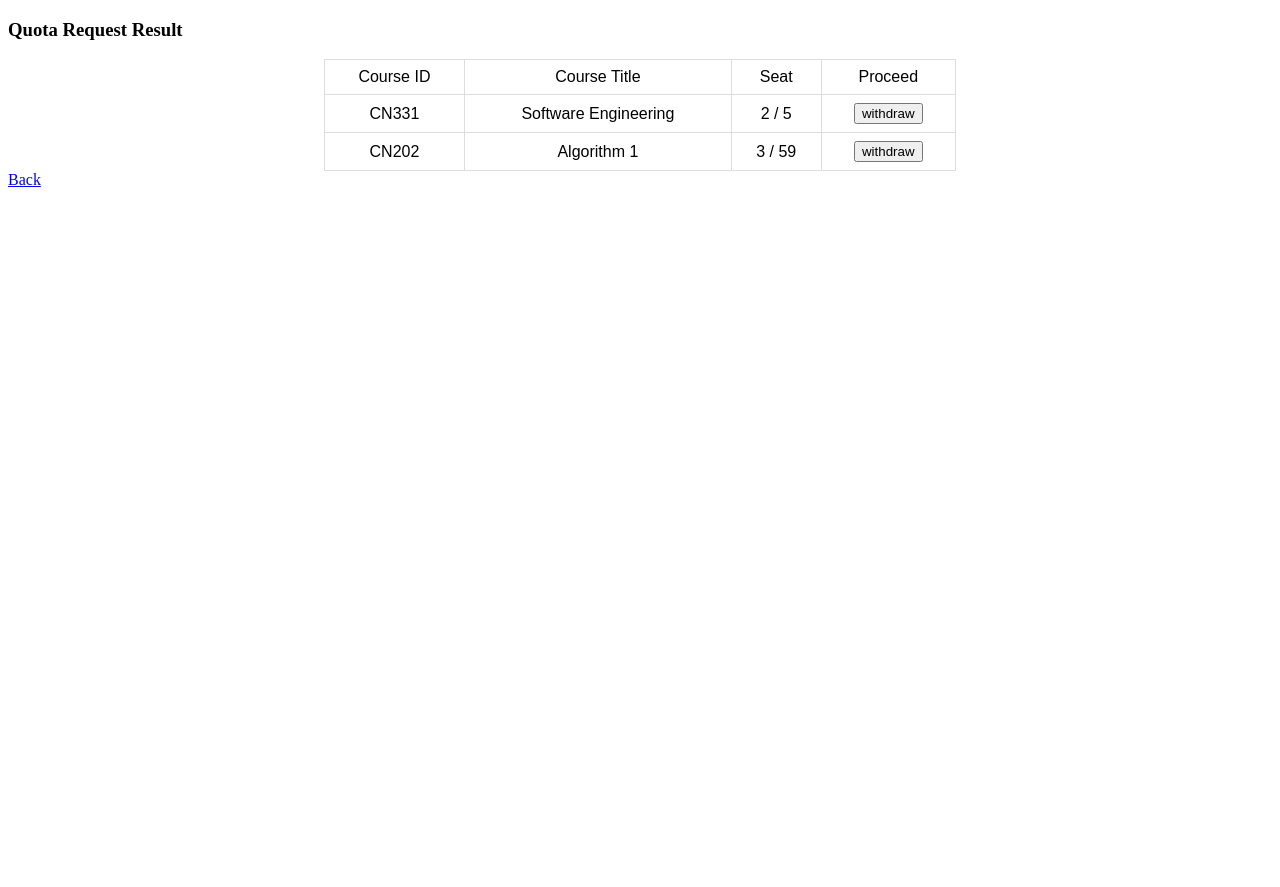
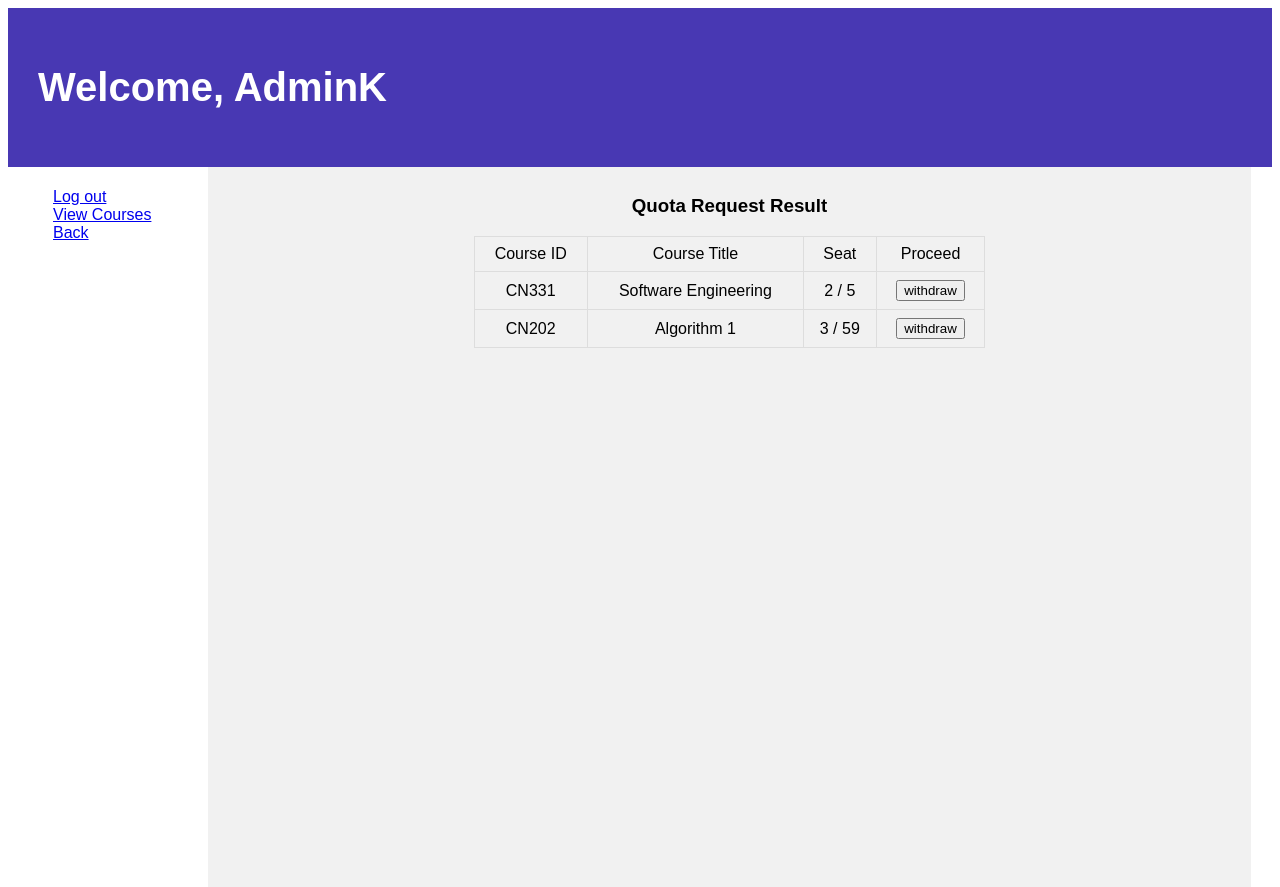
Before and after one commit to CN331G2/cn331-as2, a Django app: page /students/quota/ in a window 1280 px wide. Before the commit the page ends 187 px from the top, so only its background shows below. Run offline with Django 4.2, Linux system fonts and the light colour scheme; a user stored in the database is signed in; data comes from the database, SQL or seed files in the repository; parts of the project's set-up code (start-up, migrations or seed data) failed here and were passed over.

Commit message:
Pangdeccorrate

```diff
--- a/DjangoWeb/students/templates/students/quota.html
+++ b/DjangoWeb/students/templates/students/quota.html
@@ -1,15 +1,31 @@
 {% extends 'students/layout.html' %}
 {% block body %}
-<!-- <style>
-    body{
+
+<style>
+    body {
       font-family: Arial, Helvetica, sans-serif;
   }
-    table, th, td  {
-      border: 1px solid black;
-      border-collapse: collapse;
+  header{
+      background-color: rgb(72, 56, 179);
+      padding: 30px;
+      text-align: left;
+      font-size: 20px;
+      color: white;
   }
-</style> -->
-<style>
+  nav {
+      float: left;
+      width: 15%;
+      height: 700px;
+      background: rgb(255, 255, 255);
+      padding: 5px;
+  }
+  article {
+      float: left;
+      padding:10px;
+      width: 81%;
+      background-color: #f1f1f1;
+      height: 700px;
+  }
   table {
     font-family: arial, sans-serif;
     border-collapse: collapse;
@@ -26,8 +42,21 @@
     background-color: #dddddd;
   }
   </style>
-
-<h3>Quota Request Result</h3>
+<header>
+  <h1> Welcome, {{ request.user.first_name }}</h1>
+</header>
+<section>
+  <nav>
+    <ul>
+      <a href="{% url 'logout' %}">Log out</a>
+      <br>
+      <a href="{% url 'c_index' %}">View Courses</a>
+      <br>
+      <a href="{% url 'index' %}">Back</a>
+    </ul>
+  </nav>
+  <article>
+    <h3 align="center">Quota Request Result</h3>
     <table style="width:50%" align="center">
           <thead>
               <tr align="center">
@@ -58,7 +87,11 @@
           {% endfor %}
 
     </table>
+  </article>
+
+</section>
 
 
-<a href="{% url 'index' %}">Back</a>
+
+
 {% endblock %}
```
Also changed, not shown: DjangoWeb/courses/templates/courses/index.html (+38 -3 lines). Lines whose indentation alone changed are shown as unchanged.
